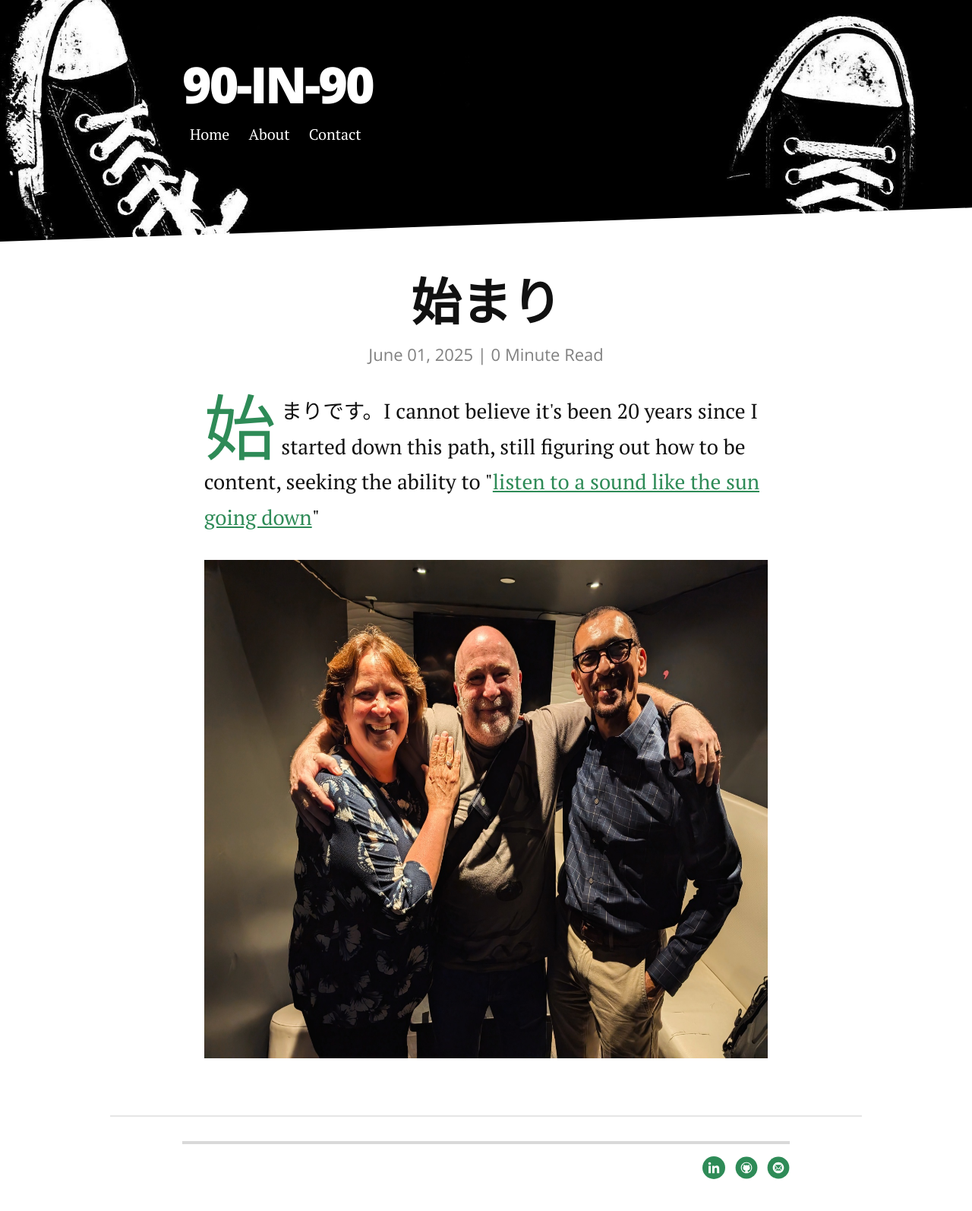
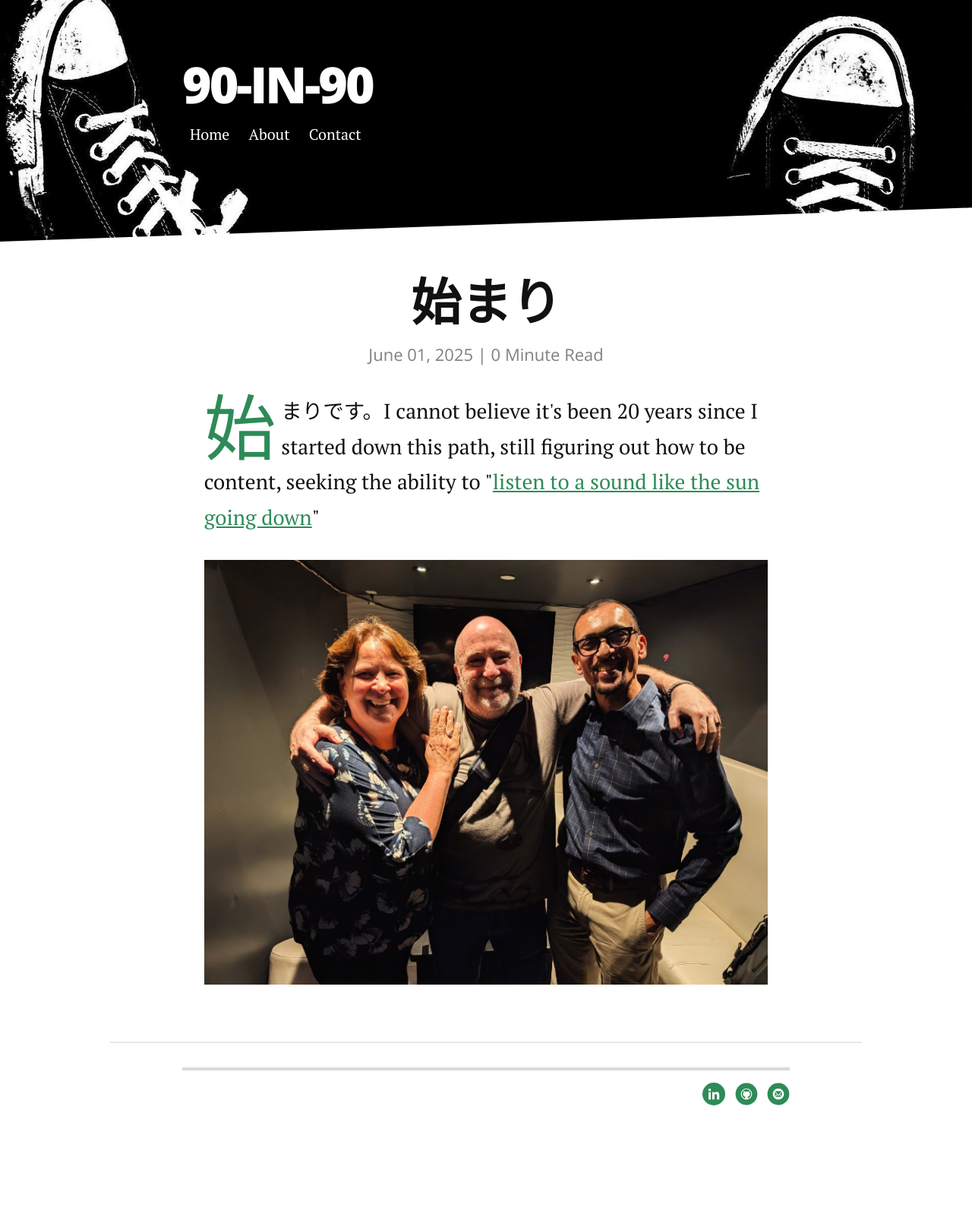
Before and after one commit to weebaruto/weeblog, a Jekyll site: the page built from _posts/2014-12-10-test-post.markdown, in a window 1280 px wide. Shown: the whole page at 76% size. Built offline with Jekyll 4.4.1, drawn with Linux system fonts in a browser that asks for light colours; nearby versions of some CDN libraries; after the commit the page ends 1497 px from its top, so only the background shows below that.

Commit message:
Update 2014-12-10-test-post.markdown

```diff
--- a/_posts/2014-12-10-test-post.markdown
+++ b/_posts/2014-12-10-test-post.markdown
@@ -5,4 +5,4 @@
 ---
 
 <p class="intro"><span class="dropcap">始</span>まりです。I cannot believe it's been 20 years since I started down this path, still figuring out how to be content, seeking the ability to "<a href="https://www.azlyrics.com/lyrics/rodneycrowell/songforthelife.html" target="_blank">listen to a sound like the sun going down</a>"</p>
-<img src="/assets/img/guardianangels.jpg" alt="" width="1035" height="656">
+<img src="/assets/img/guardianangels.jpg" alt="">
```
